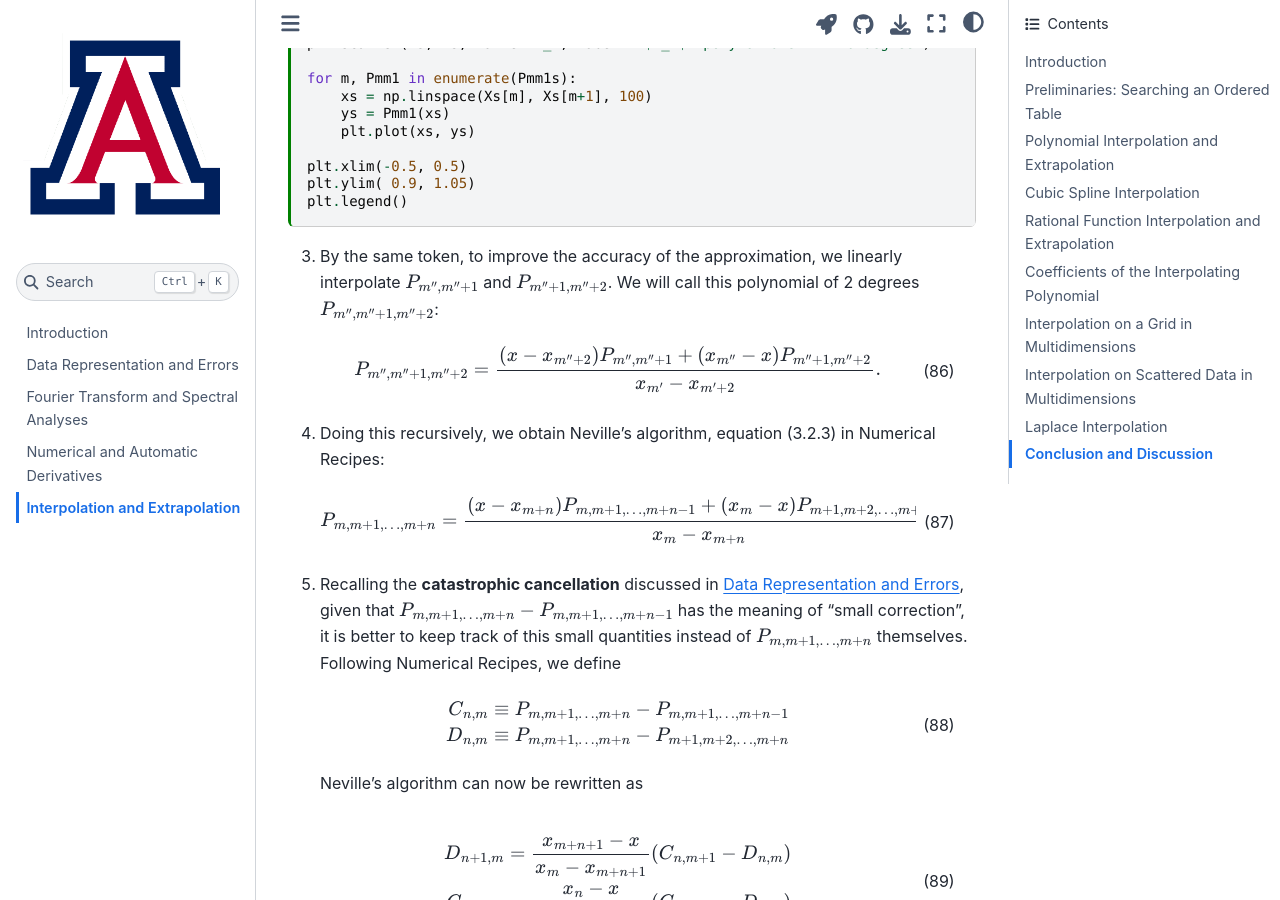
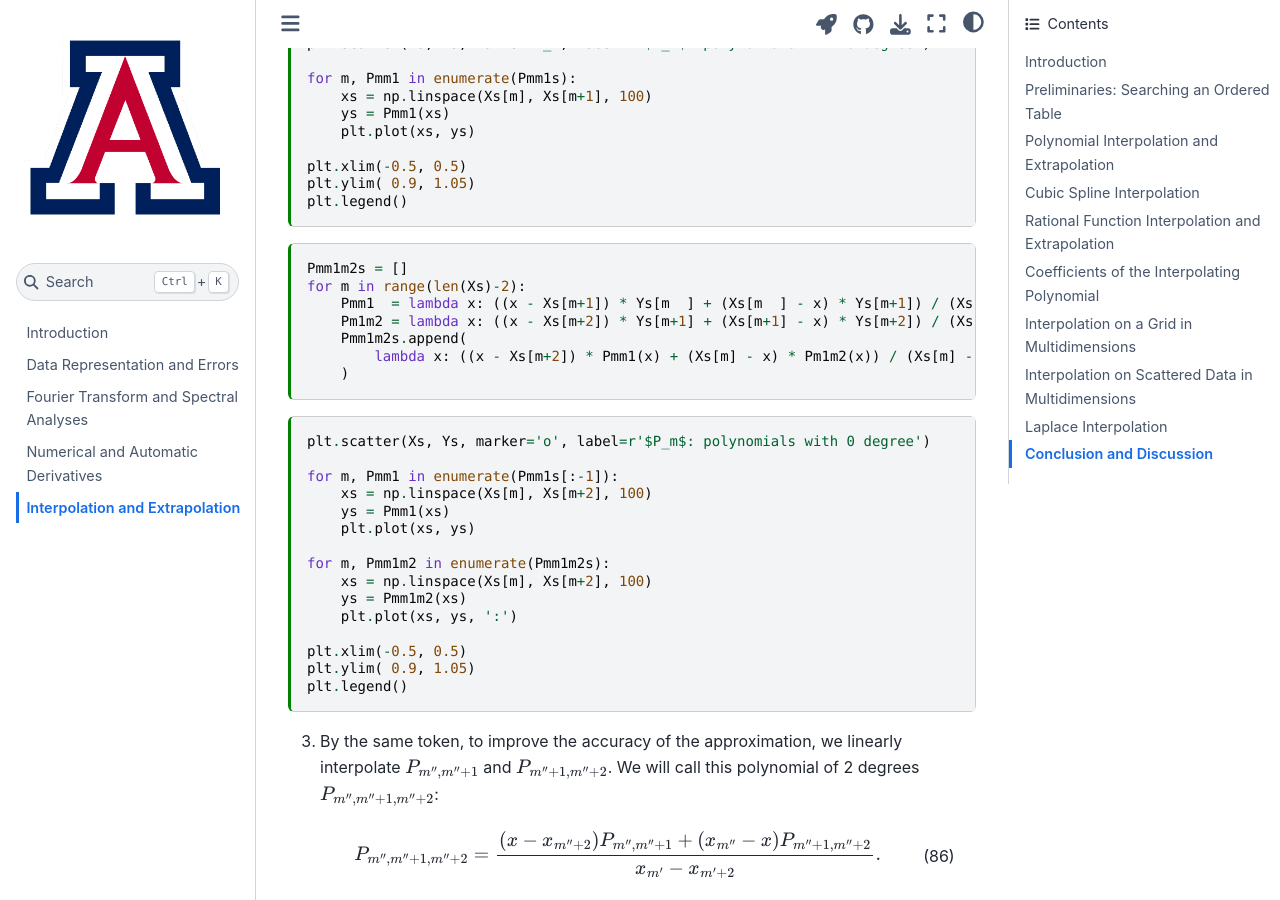
Before and after one commit to ua-2024q3-astr513/astr513, a Jupyter Book: the page built from docs/polate.md, in a window 1280 px wide and 900 px high, scrolled down 7535 px. Built offline with Jupyter Book 1.0.4 settings and Sphinx 7.4.7 and the Sphinx Book theme 1.1.4, drawn with Linux system fonts in a browser that asks for light colours.

Commit message:
Add more figure to illustrate the derivation

````diff
--- a/docs/polate.md
+++ b/docs/polate.md
@@ -332,11 +332,41 @@ plt.ylim( 0.9, 1.05)
 plt.legend()
 ```
 
+```{code-cell} ipython3
+Pmm1m2s = []
+for m in range(len(Xs)-2):
+    Pmm1  = lambda x: ((x - Xs[m+1]) * Ys[m  ] + (Xs[m  ] - x) * Ys[m+1]) / (Xs[m  ] - Xs[m+1])
+    Pm1m2 = lambda x: ((x - Xs[m+2]) * Ys[m+1] + (Xs[m+1] - x) * Ys[m+2]) / (Xs[m+1] - Xs[m+2])
+    Pmm1m2s.append(
+        lambda x: ((x - Xs[m+2]) * Pmm1(x) + (Xs[m] - x) * Pm1m2(x)) / (Xs[m] - Xs[m+2])
+    )
+```
+
+```{code-cell} ipython3
+plt.scatter(Xs, Ys, marker='o', label=r'$P_m$: polynomials with 0 degree')
+
+for m, Pmm1 in enumerate(Pmm1s[:-1]):
+    xs = np.linspace(Xs[m], Xs[m+2], 100)
+    ys = Pmm1(xs)
+    plt.plot(xs, ys)
+
+for m, Pmm1m2 in enumerate(Pmm1m2s):
+    xs = np.linspace(Xs[m], Xs[m+2], 100)
+    ys = Pmm1m2(xs)
+    plt.plot(xs, ys, ':')
+
+plt.xlim(-0.5, 0.5)
+plt.ylim( 0.9, 1.05)
+plt.legend()
+```
+
 3. By the same token, to improve the accuracy of the approximation, we linearly interpolate $P_{m'',m''+1}$ and $P_{m''+1,m''+2}$.
    We will call this polynomial of 2 degrees $P_{m'',m''+1,m''+2}$:
    \begin{align}
    P_{m'',m''+1,m''+2} &= \frac{(x - x_{m''+2})P_{m'',m''+1} + (x_{m''} - x)P_{m''+1,m''+2} }{x_{m'} - x_{m'+2}}.
    \end{align}
+
++++
 
 4. Doing this recursively, we obtain Neville's algorithm, equation (3.2.3) in Numerical Recipes:
    \begin{align}
````
